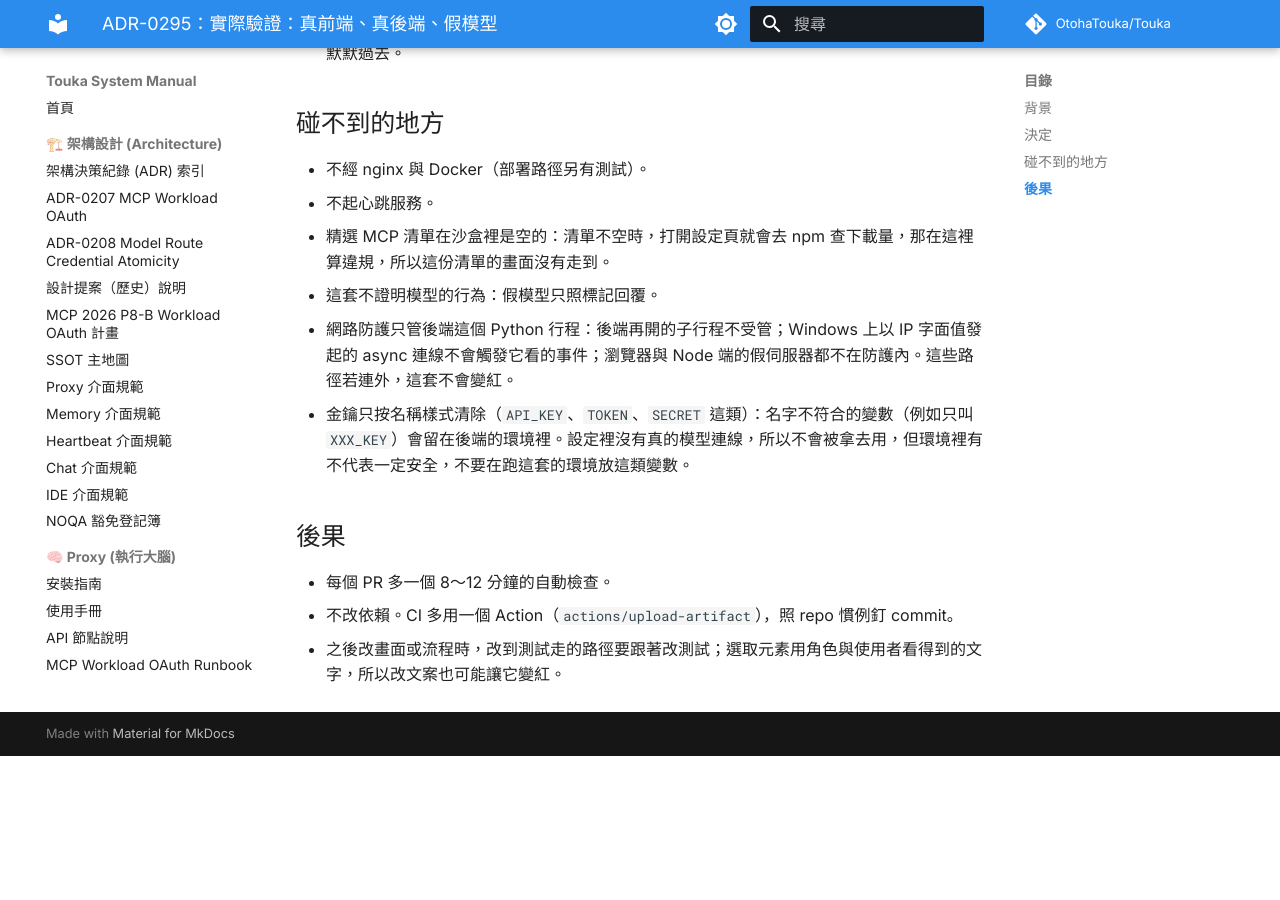
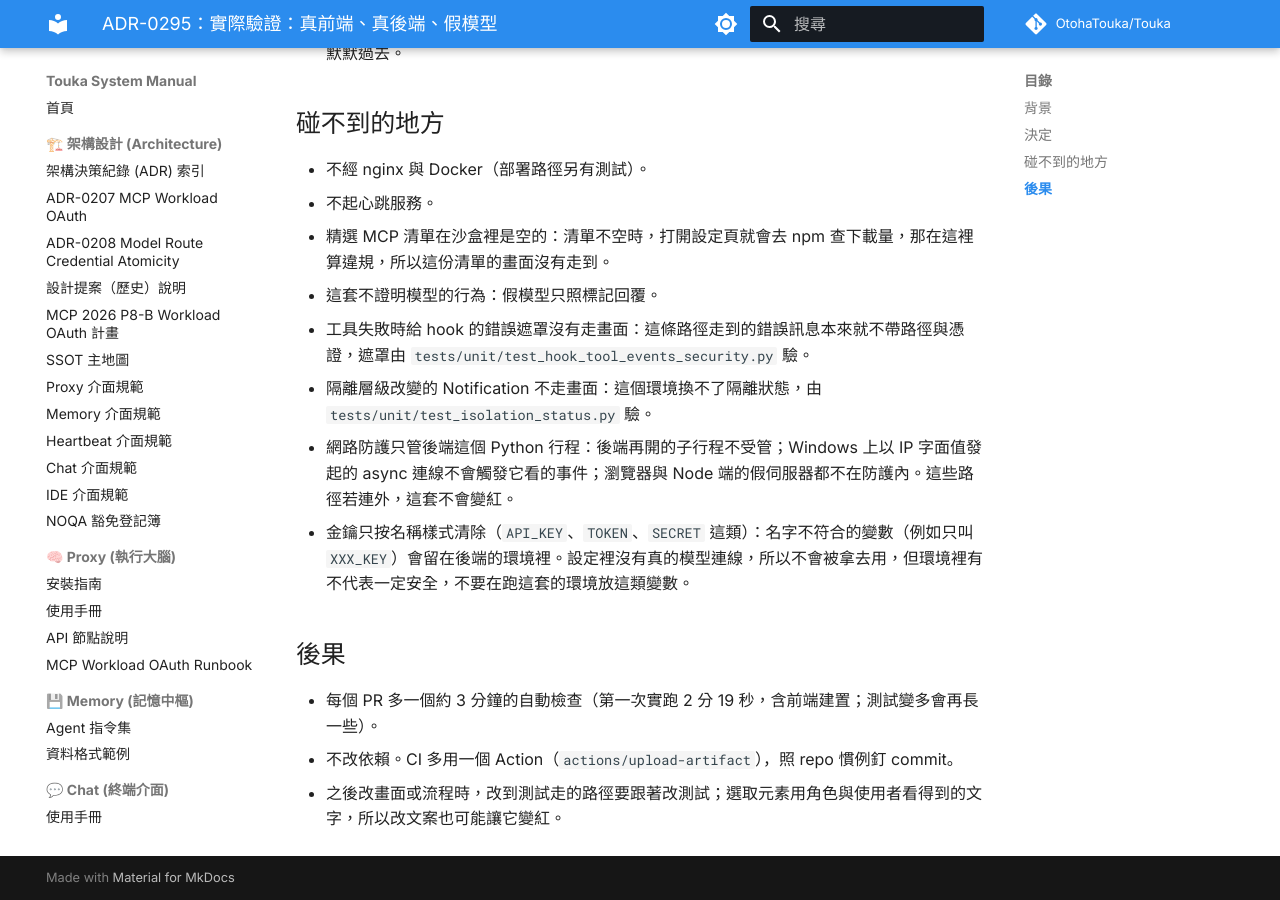
Before and after one commit to OtohaTouka/Touka, an MkDocs documentation site: the page built from docs/architecture/adr/0295-real-e2e-verification.md, in a window 1280 px wide and 900 px high, scrolled down 1660 px. Built offline with MkDocs 1.6.1 and Material for MkDocs 9.7.7, drawn with Linux system fonts in a browser that asks for light colours; comment, search, counter and statistics services are not loaded; before the commit the page ends 2416 px from its top, so only the background shows below that.

Commit message:
docs(adr-0295): correct the check duration and list what the new paths do not reach
Co-Authored-By: Claude Opus 5.5 <noreply@anthropic.com>

```diff
--- a/docs/architecture/adr/0295-real-e2e-verification.md
+++ b/docs/architecture/adr/0295-real-e2e-verification.md
@@ -31,11 +31,13 @@
 - 不起心跳服務。
 - 精選 MCP 清單在沙盒裡是空的：清單不空時，打開設定頁就會去 npm 查下載量，那在這裡算違規，所以這份清單的畫面沒有走到。
 - 這套不證明模型的行為：假模型只照標記回覆。
+- 工具失敗時給 hook 的錯誤遮罩沒有走畫面：這條路徑走到的錯誤訊息本來就不帶路徑與憑證，遮罩由 `tests/unit/test_hook_tool_events_security.py` 驗。
+- 隔離層級改變的 Notification 不走畫面：這個環境換不了隔離狀態，由 `tests/unit/test_isolation_status.py` 驗。
 - 網路防護只管後端這個 Python 行程：後端再開的子行程不受管；Windows 上以 IP 字面值發起的 async 連線不會觸發它看的事件；瀏覽器與 Node 端的假伺服器都不在防護內。這些路徑若連外，這套不會變紅。
 - 金鑰只按名稱樣式清除（`API_KEY`、`TOKEN`、`SECRET` 這類）：名字不符合的變數（例如只叫 `XXX_KEY`）會留在後端的環境裡。設定裡沒有真的模型連線，所以不會被拿去用，但環境裡有不代表一定安全，不要在跑這套的環境放這類變數。
 
 ## 後果
 
-- 每個 PR 多一個 8～12 分鐘的自動檢查。
+- 每個 PR 多一個約 3 分鐘的自動檢查（第一次實跑 2 分 19 秒，含前端建置；測試變多會再長一些）。
 - 不改依賴。CI 多用一個 Action（`actions/upload-artifact`），照 repo 慣例釘 commit。
 - 之後改畫面或流程時，改到測試走的路徑要跟著改測試；選取元素用角色與使用者看得到的文字，所以改文案也可能讓它變紅。
```
